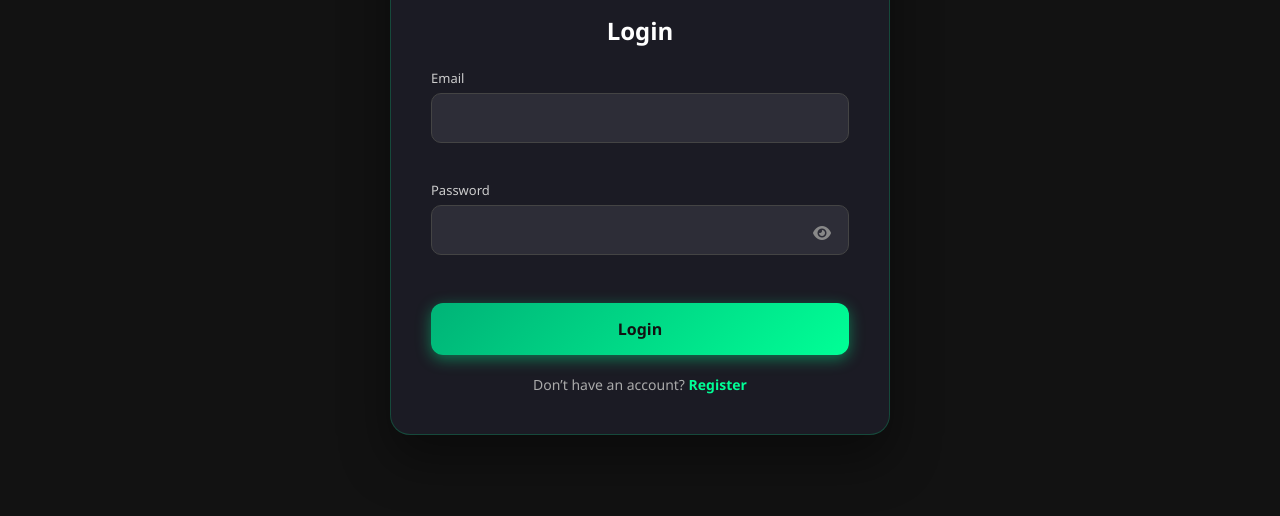
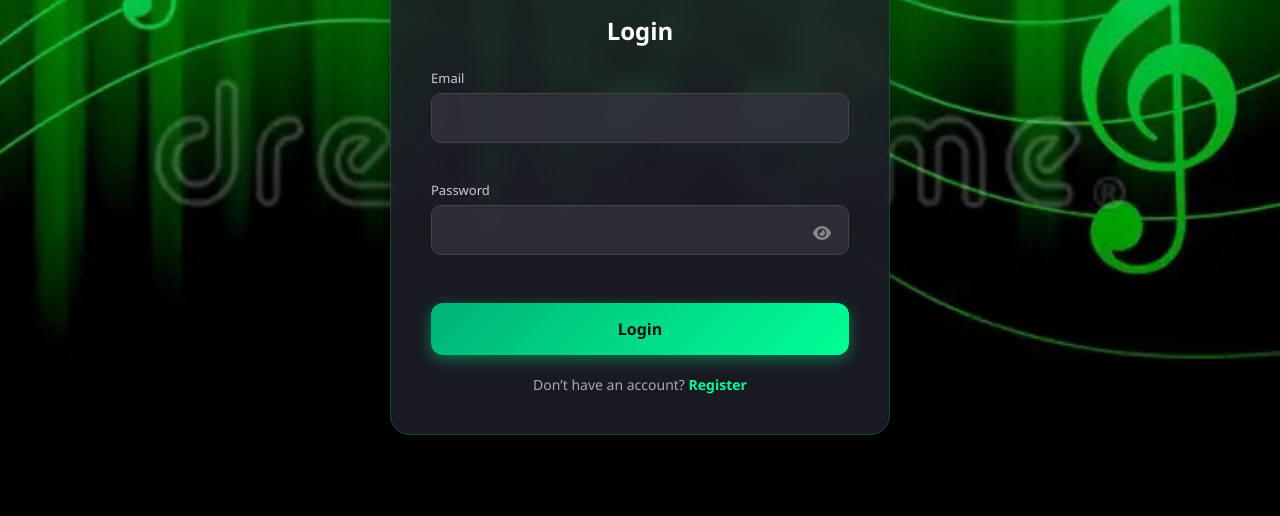
Before and after one commit to Rathana-061/Music_Player, a plain HTML site: page index.html in a window 1280 px wide. Shown: the part 284-800 px from the top of the page. Drawn offline with Linux system fonts and the light colour scheme; some packages are replaced by stand-ins of ours; a script that the page names is missing.

Commit message:
add banner for login & register

```diff
--- a/css/style.css
+++ b/css/style.css
@@ -13,6 +13,11 @@
     align-items: center;
     padding: 20px;
     color: #fff;
+    background-image: url(../images/image.png);
+    background-size: cover;
+    background-position: center;
+    background-attachment: fixed;
+    background-repeat: no-repeat;
 }
 
 /* Main Container */
```
Also changed, not shown: images/image.png (added).
